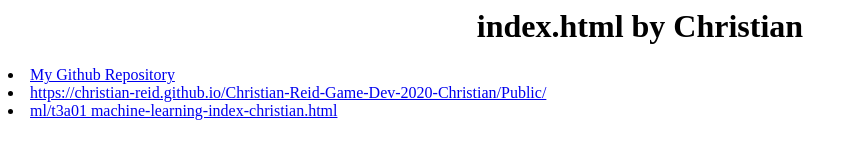
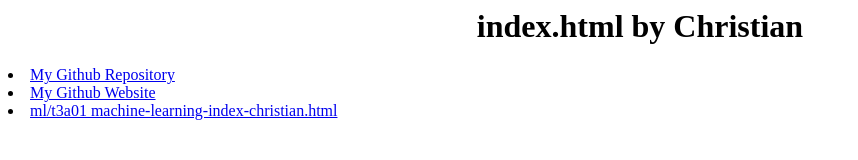
Before and after one commit to Christian-Reid/Christian-Reid-Game-Dev-2020-Christian, a plain HTML site: page Public/index.html in a window 1280 px wide. Shown: the whole page, without its empty margins (0-858 px from the left). Drawn offline with Linux system fonts and the light colour scheme.

Commit message:
Add files via upload

```diff
--- a/Public/index.html
+++ b/Public/index.html
@@ -1,5 +1,5 @@
 <h1 align=center>index.html by Christian</h1>
 
 <li><a href="https://github.com/Christian-Reid/Christian-Reid-Game-Dev-2020-Christian">My Github Repository</a>
-<li><a href="https://christian-reid.github.io/Christian-Reid-Game-Dev-2020-Christian/Public/">https://christian-reid.github.io/Christian-Reid-Game-Dev-2020-Christian/Public/</a>
+<li><a href="https://christian-reid.github.io/Christian-Reid-Game-Dev-2020-Christian/Public/">My Github Website</a>
 <li><a href="ml/t3a01 machine-learning-index-christian.html">ml/t3a01 machine-learning-index-christian.html</a>
```
Also changed, not shown: Public/Index.html.txt.
